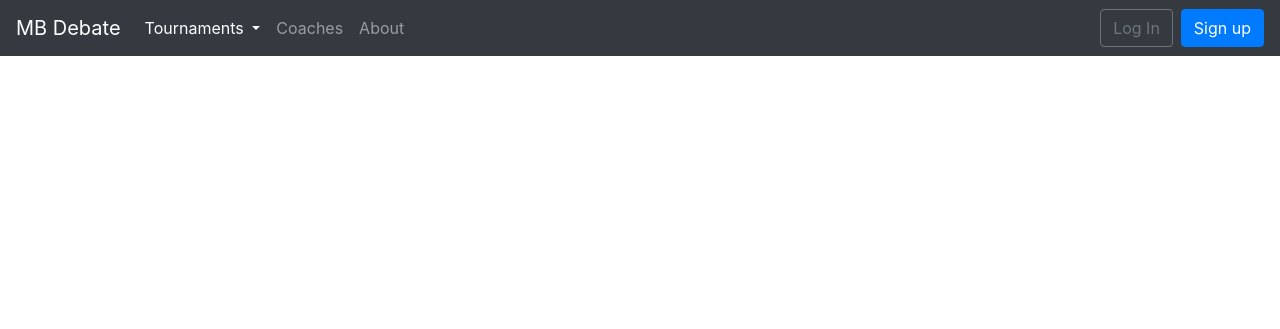
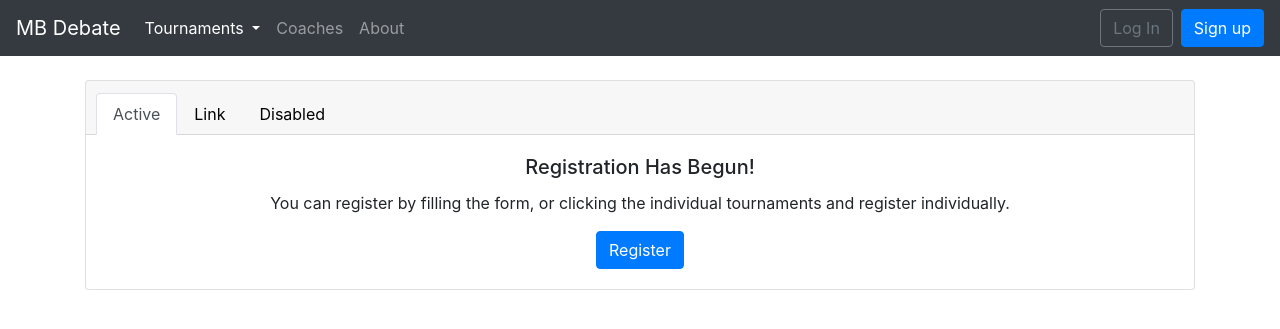
Before and after one commit to cloudui/mbdebate, a Django app: page /tournaments/ in a window 1280 px wide. Shown: the top 329 px of the page. Run offline with Django 3.2, Linux system fonts and the light colour scheme; data that the repository does not hold is empty; some libraries are stand-ins or nearby versions.

Commit message:
registration updates

```diff
--- a/mbdebate_project/settings.py
+++ b/mbdebate_project/settings.py
@@ -43,7 +43,7 @@ INSTALLED_APPS = [
     'crispy_forms',
     'allauth',
     'allauth.account',
-    'django_feather',
+    # 'django_feather',
 
     # local
     'users.apps.UsersConfig',
--- a/static/css/base.css
+++ b/static/css/base.css
@@ -15,20 +15,10 @@
     background-size: cover;
 }
 
-.sidebar {
-    position: fixed;
-    top: 56px;
-    bottom: 0;
-    left: 0;
-    z-index: 100; /* Behind the navbar */
-    padding: 15px 0 0; /* Height of navbar */
-    box-shadow: inset -1px 0 0 rgba(0, 0, 0, .1);
+.card-header a {
+    color: black
 }
 
-
-@supports ((position: -webkit-sticky) or (position: sticky)) {
-    .sidebar-sticky {
-      position: -webkit-sticky;
-      position: sticky;
-    }
-  }
+#mcform ul {
+    list-style-type: none;
+}
--- a/templates/profile.html
+++ b/templates/profile.html
@@ -7,7 +7,13 @@
 <h1>Profile</h1>
 {% if user.is_authenticated %}
 <p>Hi {{ user.email }}</p>
+<p>You are registered for:</p>
 
+<ul>
+{% for tournament in request.user.tournament_set.all %}
+    <li>{{ tournament.name }}</li>
+{% endfor %}
+</ul>
 {% else %}
 <p>Login please</p>
 {% endif %}
--- a/templates/tournament_list.html
+++ b/templates/tournament_list.html
@@ -4,16 +4,49 @@
 
 {% block content %}
 
+<div class="card text-center">
+   <div class="card-header">
+     <ul class="nav nav-tabs card-header-tabs">
+       <li class="nav-item">
+         <a class="nav-link active" href="#">Active</a>
+       </li>
+       <li class="nav-item">
+         <a class="nav-link" href="#">Link</a>
+       </li>
+       <li class="nav-item">
+         <a class="nav-link" href="#">Disabled</a>
+       </li>
+     </ul>
+   </div>
+   <div class="card-body">
+     <h5 class="card-title">Registration Has Begun!</h5>
+     <p class="card-text">You can register by filling the form, or clicking the individual tournaments and register individually.</p>
+     <a href="#" class="btn btn-primary">Register</a>
+   </div>
+ </div>
+ <br/>
+
+{% for tournament in object_list %}
+
+<div class="card">
+   <div class="card-header">
+       <span class="font-weight-bold"><a href="{% url 'detail' tournament.slug %}">{{ tournament.name }}</a></span> &middot;
+       <span class="text-muted">{{ tournament.date }}</span>
+
+   </div>
+
+   <div class="card-body">
+       <p>Registration fee: ${{ tournament.cost }}</p>
 
 
-{% for tournament in object_list %}
-<p>
-   <a href="{% url 'detail' tournament.slug %}">{{ tournament.name }}</a>
-</p>
-{% for user in tournament.users.all %}
-<p>
-   {{ user.email }}
-</p>
+       <!-- Comments added here -->
+   </div>
+   <!-- <div class="card-footer">
+      <small><a href="{% url 'detail' tournament.slug %}">View details</a></small>
+   </div> -->
+</div>
+<br />
+
 {% endfor %}
-{% endfor %}
+
 {% endblock content %}
--- a/templates/tournament_unregister.html
+++ b/templates/tournament_unregister.html
@@ -1,12 +1,13 @@
 {% extends '_base.html' %}
 
-{% block title%}Tournament Unregister{% endblock title %}
+{% block title%}Unregister{% endblock title %}
 
 {% block content %}
 
+<h1>Unregister for {{ request.path }}</h1>
 <form method="post">
     {% csrf_token %}
-    <button class="btn btn-danger" type="submit">Register</button>
+    <button class="btn btn-danger" type="submit">Unregister</button>
 </form>
 
 
--- a/tournaments/admin.py
+++ b/tournaments/admin.py
@@ -7,5 +7,10 @@ from .models import Tournament
 
 class TournamentAdmin(admin.ModelAdmin):
     prepopulated_fields = {'slug': ('name',)}
+    list_display = ('name','date', 'show_users', )
+
+    # def get_tournaments(self, obj):
+    #     return "\n".join([p.users for p in obj.users.all()])
+
 
 admin.site.register(Tournament, TournamentAdmin)
--- a/tournaments/models.py
+++ b/tournaments/models.py
@@ -17,6 +17,9 @@ class Tournament(models.Model):
 
     users = models.ManyToManyField(CustomUser, blank=True)
 
+    def show_users(self):
+        return ', '.join([a.email for a in self.users.all()])
+
     @classmethod
     def register(cls, user, tournament):
         tournament.users.add(user)
--- a/tournaments/urls.py
+++ b/tournaments/urls.py
@@ -1,9 +1,10 @@
 from django.urls import path
 
-from .views import TournamentListView, TournamentDetailView, TournamentRegistrationView, TournamentUnregisterView
+from .views import TournamentListView, TournamentDetailView, TournamentRegistrationView, TournamentUnregisterView, TournamentFullRegistrationView
 
 urlpatterns = [
     path('', TournamentListView.as_view(), name='list'),
+    path('register/', TournamentFullRegistrationView.as_view(), name="fullregister"),
     path('<slug:slug>/', TournamentDetailView.as_view(), name='detail'),
     path('<slug:slug>/register', TournamentRegistrationView.as_view(), name='register'),
     path('<slug:slug>/unregister', TournamentUnregisterView.as_view(), name='unregister'),
--- a/tournaments/views.py
+++ b/tournaments/views.py
@@ -3,7 +3,7 @@ from django.shortcuts import render
 from django.views.generic import ListView, DetailView, FormView
 
 from django.urls import reverse_lazy
-from .forms import TournamentRegistrationForm, TournamentUnregisterForm
+from .forms import TournamentRegistrationForm, TournamentUnregisterForm, TournamentFullRegistrationForm
 
 from .models import Tournament
 
@@ -11,6 +11,13 @@ class TournamentListView(ListView):
     model = Tournament
     template_name = 'tournament_list.html'
     # login_url = 'login'
+
+class TournamentFullRegistrationView(ListView, FormView):
+    model = Tournament
+    form_class = TournamentFullRegistrationForm
+
+    template_name = "tournament_full_registration.html"
+    success_url = reverse_lazy('home')
 
 class TournamentDetailView(DetailView):
     model = Tournament
```
Also changed, not shown: templates/tournament_detail.html (+15 -3 lines), templates/tournament_full_registration.html (added, +16 -0 lines), tournaments/forms.py (+11 -0 lines).
